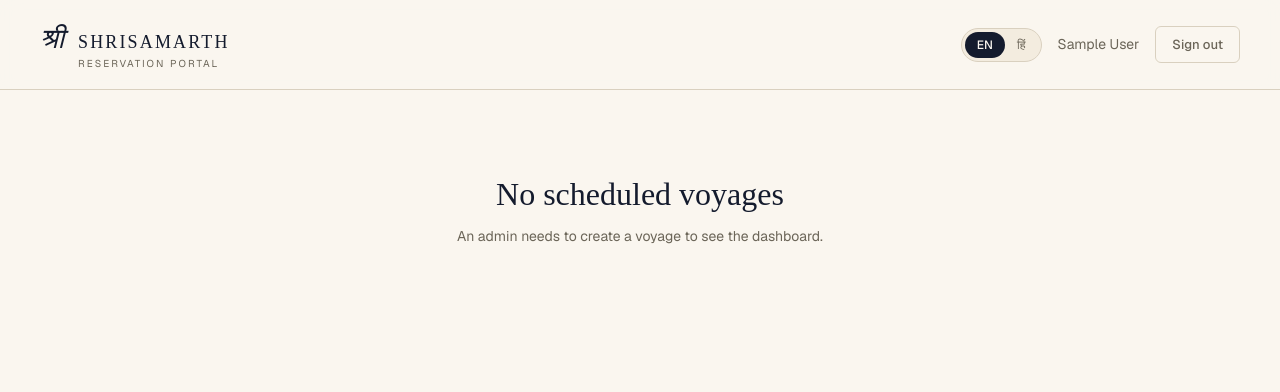
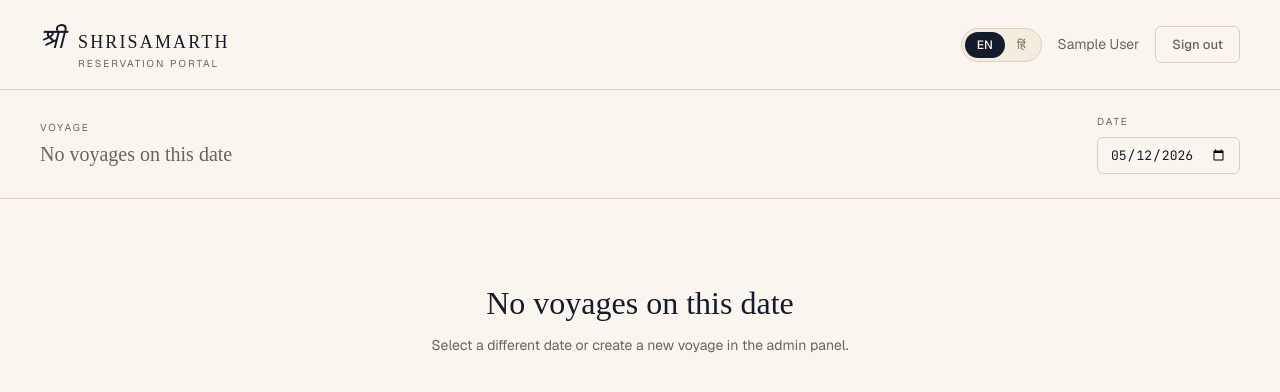
Before and after one commit to ahmetsayginvarol/shrisamarth, a Flask app: page /staff/ in a window 1280 px wide. Shown: the top 392 px of the page. Run offline with Flask 3, Linux system fonts and the light colour scheme; the visitor is signed in with stand-in values (Sample User, id 1); data that the repository does not hold is empty; some libraries are stand-ins or nearby versions; some web fonts are replaced.

Commit message:
Date picker has been added

```diff
--- a/app/staff/routes.py
+++ b/app/staff/routes.py
@@ -24,30 +24,53 @@ def restrict_to_staff():
 # ============================================================
 # DASHBOARD
 # ============================================================
-
-@staff_bp.route('/')
-@staff_bp.route('/dashboard')
 @staff_bp.route('/')
 @staff_bp.route('/dashboard')
 def dashboard():
-    # All scheduled voyages for the picker
-    scheduled = (Voyage.query
-                 .filter_by(status='scheduled')
-                 .order_by(Voyage.departure_at.asc())
-                 .all())
+    from datetime import datetime, date
 
-    # Which voyage is selected — from query param or default to next upcoming
+    # Get date from query param, default to today
+    date_str = request.args.get('date')
+    if date_str:
+        try:
+            selected_date = datetime.strptime(date_str, '%Y-%m-%d').date()
+        except ValueError:
+            selected_date = date.today()
+    else:
+        selected_date = date.today()
+
+    # All scheduled voyages (for checking which dates have voyages)
+    all_scheduled = (Voyage.query
+                     .filter_by(status='scheduled')
+                     .order_by(Voyage.departure_at.asc())
+                     .all())
+
+    # Filter voyages for the selected date
+    day_voyages = [v for v in all_scheduled
+                   if v.departure_at.date() == selected_date]
+
+    # If no voyages on selected date, try to find the next date with voyages
+    if not day_voyages and not date_str:
+        for v in all_scheduled:
+            if v.departure_at.date() >= date.today():
+                selected_date = v.departure_at.date()
+                day_voyages = [vv for vv in all_scheduled
+                               if vv.departure_at.date() == selected_date]
+                break
+
+    # Which voyage is selected
     voyage_id = request.args.get('voyage_id', type=int)
     if voyage_id:
         voyage = Voyage.query.get_or_404(voyage_id)
+    elif day_voyages:
+        voyage = day_voyages[0]
     else:
-        voyage = scheduled[0] if scheduled else None
+        voyage = None
 
-    # Driver restriction — can only see their assigned voyage
+    # Driver restriction
     if current_user.role == 'driver' and voyage:
         if voyage.driver_id != current_user.id:
-            # Find their assigned voyage instead
-            voyage = next((v for v in scheduled
+            voyage = next((v for v in day_voyages
                            if v.driver_id == current_user.id), None)
 
     bookings = []
@@ -58,20 +81,28 @@ def dashboard():
 
     seat_map = {b.seat_id: b for b in bookings}
 
+    # Collect dates that have voyages (for highlighting in date picker)
+    voyage_dates = list(set(
+        v.departure_at.strftime('%Y-%m-%d') for v in all_scheduled
+    ))
+
     return render_template(
         'staff/dashboard.html',
         voyage=voyage,
-        scheduled=scheduled,
+        day_voyages=day_voyages,
+        scheduled=all_scheduled,
         seat_map=seat_map,
         window_seats=WINDOW_SEATS,
         role=current_user.role,
+        selected_date=selected_date.strftime('%Y-%m-%d'),
+        voyage_dates=voyage_dates,
     )
+
 
 # ============================================================
 # BOOKING JSON API (called by JS)
 # ============================================================
 
-@staff_bp.route('/api/seat/<int:voyage_id>/<seat_id>')
 @staff_bp.route('/api/seat/<int:voyage_id>/<seat_id>')
 def seat_info(voyage_id, seat_id):
     """Return JSON for a clicked seat."""
--- a/app/static/css/style.css
+++ b/app/static/css/style.css
@@ -436,3 +436,18 @@ h1.serif { font-size: 36px; line-height: 1.1; margin-bottom: 6px; }
     font-weight: 600;
     color: var(--ink);
 }
+/* ===== Date picker ===== */
+.date-picker {
+    font-family: 'JetBrains Mono', monospace;
+    font-size: 13px;
+    color: var(--ink);
+    border: 1px solid var(--line);
+    border-radius: 6px;
+    background: var(--cream);
+}
+
+.date-picker:focus {
+    outline: none;
+    border-color: var(--marigold);
+    box-shadow: 0 0 0 3px rgba(200,118,26,0.12);
+}
--- a/app/static/js/dashboard.js
+++ b/app/static/js/dashboard.js
@@ -2,8 +2,9 @@
 // SHRISAMARTH Dashboard — seat grid interactivity
 // ============================================================
 
-const VOYAGE_ID = document.querySelector('.staff-main').dataset.voyageId;
-const BASE_FARE = parseFloat(document.querySelector('.staff-main').dataset.baseFare);
+const staffMain = document.querySelector('.staff-main');
+const VOYAGE_ID = staffMain ? staffMain.dataset.voyageId : null;
+const BASE_FARE = staffMain ? parseFloat(staffMain.dataset.baseFare) : 0;
 
 let currentSeatId = null;
 let currentBookingId = null;
@@ -370,7 +371,28 @@ socket.on('seat_booked', (data) => {
 
     toast(`Seat ${data.seat_id} just booked by another agent`);
 });
+// ============================================================
+// DATE PICKER + VOYAGE PICKER
+// ============================================================
 
+const datePicker = document.getElementById('datePicker');
+if (datePicker) {
+    datePicker.addEventListener('change', function() {
+        const date = this.value;
+        if (date) {
+            window.location.href = `/staff/dashboard?date=${date}`;
+        }
+    });
+}
+
+const voyagePicker = document.getElementById('voyagePicker');
+if (voyagePicker) {
+    voyagePicker.addEventListener('change', function() {
+        const voyageId = this.value;
+        const date = datePicker ? datePicker.value : '';
+        window.location.href = `/staff/dashboard?date=${date}&voyage_id=${voyageId}`;
+    });
+}
 socket.on('seat_freed', (data) => {
     if (parseInt(data.voyage_id) !== parseInt(VOYAGE_ID)) return;
 
--- a/app/templates/staff/dashboard.html
+++ b/app/templates/staff/dashboard.html
@@ -29,30 +29,105 @@
     </div>
 </header>
 
-{% if voyage %}
+
 <div class="voyage-bar">
     <div>
         <div class="meta-label" data-i18n="dash.voyage">Voyage</div>
+        {% if voyage %}
         <div class="route-cities">
             {{ voyage.origin }} <span class="route-arrow">—</span> {{ voyage.destination }}
         </div>
+        {% else %}
+        <div class="route-cities" style="font-size: 20px; color: var(--muted);">
+            No voyages on this date
+        </div>
+        {% endif %}
     </div>
 
     <div class="voyage-meta">
-        {% if role in ['admin', 'reservation'] and scheduled|length > 1 %}
+        <!-- Date picker — ALWAYS visible -->
+        <div class="meta-item">
+            <div class="meta-label">Date</div>
+            <input type="date" class="form-input date-picker"
+                   id="datePicker"
+                   value="{{ selected_date }}"
+                   style="width: auto; padding: 8px 12px; cursor: pointer;">
+        </div>
+
+        <!-- Voyage picker for selected date -->
+        {% if role in ['admin', 'reservation'] and day_voyages|length > 1 %}
         <div class="meta-item">
             <div class="meta-label" data-i18n="dash.switch">Switch Voyage</div>
             <select class="form-select voyage-picker"
-                    onchange="window.location.href='/staff/dashboard?voyage_id=' + this.value"
+                    id="voyagePicker"
                     style="width:auto; padding: 8px 12px;">
-                {% for v in scheduled %}
-                <option value="{{ v.id }}" {% if v.id == voyage.id %}selected{% endif %}>
-                    {{ v.origin }} → {{ v.destination }} · {{ v.departure_at.strftime('%d %b %H:%M') }}
+                {% for v in day_voyages %}
+                <option value="{{ v.id }}" {% if voyage and v.id == voyage.id %}selected{% endif %}>
+                    {{ v.origin }} → {{ v.destination }} · {{ v.departure_at.strftime('%H:%M') }}
                 </option>
                 {% endfor %}
             </select>
         </div>
         {% endif %}
+
+        {% if voyage %}
+        <div class="meta-item">
+            <div class="meta-label" data-i18n="dash.departure">Departure</div>
+            <div class="meta-value">{{ voyage.departure_at.strftime('%d %b · %H:%M') }}</div>
+        </div>
+        <div class="meta-item">
+            <div class="meta-label" data-i18n="dash.bus">Bus</div>
+            <div class="meta-value mono">{{ voyage.bus.registration }}</div>
+        </div>
+        <div class="meta-item">
+            <div class="meta-label" data-i18n="dash.occupancy">Occupancy</div>
+            <div class="meta-value">
+                <span id="occupancyCount">{{ seat_map|length }}</span> / {{ voyage.bus.total_seats }}
+            </div>
+        </div>
+        <div class="meta-item">
+            <div class="meta-label" data-i18n="dash.fare.base">Base Fare</div>
+            <div class="meta-value">₹ {{ voyage.base_fare }}</div>
+        </div>
+        <div class="meta-item">
+            <a href="{{ url_for('staff.download_manifest', voyage_id=voyage.id) }}"
+               class="btn btn-ghost" style="margin-top: 14px; font-size: 12px;">
+                ↓ Print Manifest
+            </a>
+        </div>
+        {% endif %}
+    </div>
+</div>
+
+{% if voyage %}
+
+    <div class="voyage-meta">
+        <!-- Date picker -->
+        <div class="meta-item">
+            <div class="meta-label">Date</div>
+            <input type="date" class="form-input date-picker"
+                   id="datePicker"
+                   value="{{ selected_date }}"
+                   style="width: auto; padding: 8px 12px; cursor: pointer;">
+        </div>
+
+        <!-- Voyage picker for selected date -->
+        {% if role in ['admin', 'reservation'] and day_voyages|length > 1 %}
+        <div class="meta-item">
+            <div class="meta-label" data-i18n="dash.switch">Switch Voyage</div>
+            <select class="form-select voyage-picker"
+                    id="voyagePicker"
+                    style="width:auto; padding: 8px 12px;">
+                {% for v in day_voyages %}
+                <option value="{{ v.id }}" {% if voyage and v.id == voyage.id %}selected{% endif %}>
+                    {{ v.origin }} → {{ v.destination }} · {{ v.departure_at.strftime('%H:%M') }}
+                </option>
+                {% endfor %}
+            </select>
+        </div>
+        {% endif %}
+
+        {% if voyage %}
 
         <div class="meta-item">
             <div class="meta-label" data-i18n="dash.departure">Departure</div>
@@ -78,6 +153,7 @@
                 ↓ Print Manifest
             </a>
         </div>
+        {% endif %}
     </div>
 </div>
 
@@ -358,8 +434,8 @@
 
 {% else %}
 <div class="empty">
-    <h2 class="serif">No scheduled voyages</h2>
-    <p class="muted">An admin needs to create a voyage to see the dashboard.</p>
+    <h2 class="serif">No voyages on this date</h2>
+    <p class="muted">Select a different date or create a new voyage in the admin panel.</p>
 </div>
 {% endif %}
 
```
